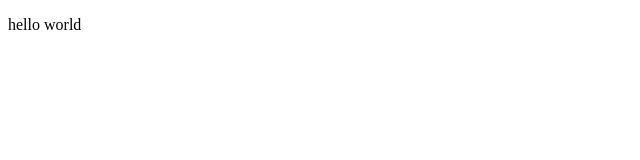
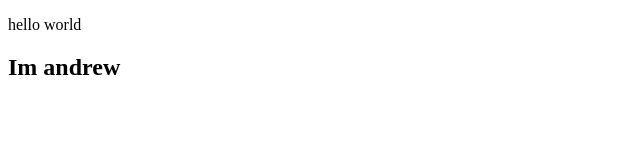
Before and after one commit to Dusheskas/startinjs, a plain HTML site: page index.html in a window 1280 px wide. Shown: the whole page, without its empty margins (0-640 px from the left). Drawn offline with Linux system fonts and the light colour scheme.

Commit message:
second point

```diff
--- a/index.html
+++ b/index.html
@@ -10,7 +10,7 @@
 </head>
 <body>
    <p>hello world</p>
-
+   <h2>Im andrew</h2>
    <script src="js/script.js"></script>
 </body>
 </html>
```
